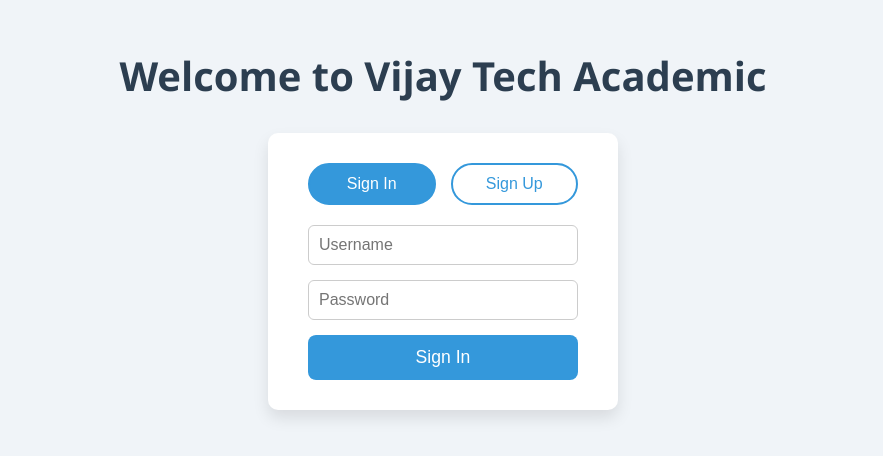
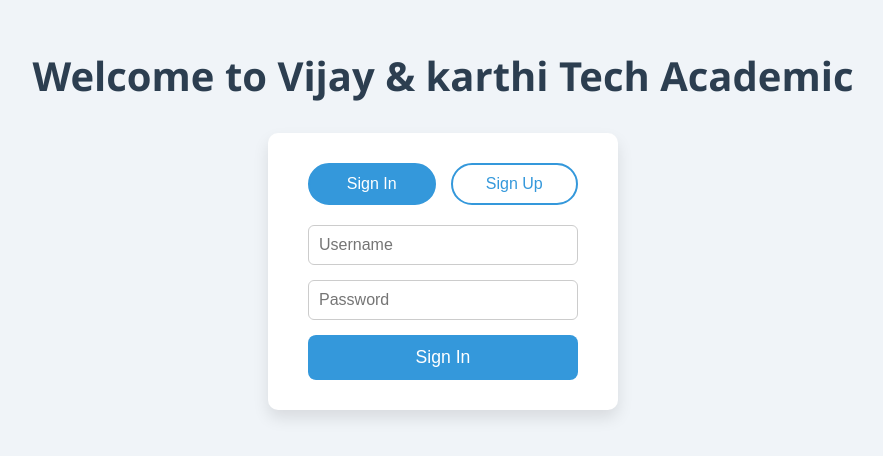
Before and after one commit to Advik-Vijay/k8s-project-helm, a plain HTML site: page frontend/index.html in a window 1280 px wide. Shown: the part 184-640 px from the top of the page, without its empty margins (197-1080 px from the left). Drawn offline with Linux system fonts and the light colour scheme.

Commit message:
Update index.html

```diff
--- a/frontend/index.html
+++ b/frontend/index.html
@@ -93,7 +93,7 @@
   </style>
 </head>
 <body>
-  <h1>Welcome to Vijay Tech Academic</h1>
+  <h1>Welcome to Vijay & karthi Tech Academic</h1>
 
   <div class="form-container">
     <div class="toggle-buttons">
```
